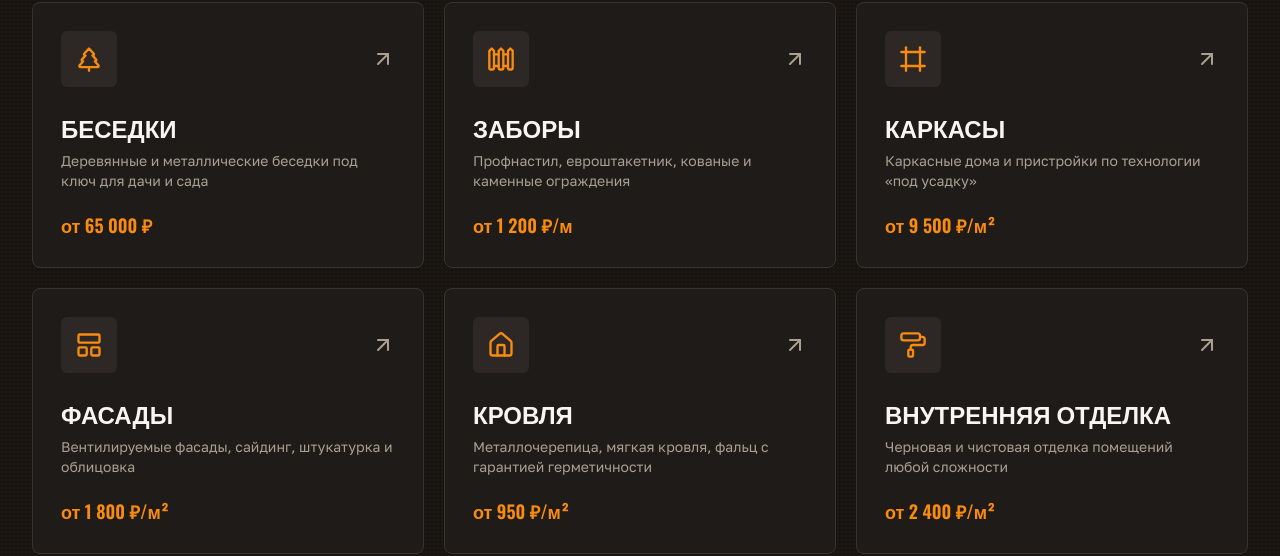
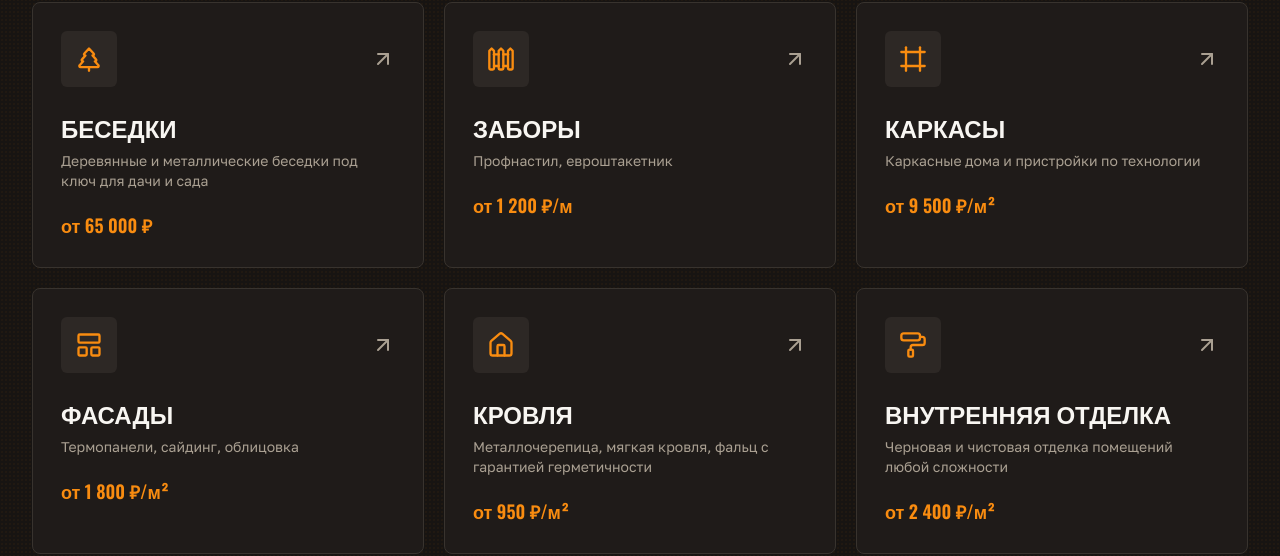
Before and after one commit to pr-poehali-dev/nizhny-construction-services, a React (Vite) app: page / in a window 1280 px wide. Shown: the part 1314-1870 px from the top of the page. Built offline with nearby package versions, Linux system fonts and the light colour scheme.

Commit message:
fix: сокращение описания заборов

```diff
--- a/src/pages/Index.tsx
+++ b/src/pages/Index.tsx
@@ -9,9 +9,9 @@ const FACADE_IMG = 'https://cdn.poehali.dev/projects/1ead2e5a-fade-4c8e-ae2a-0c5
 
 const SERVICES = [
   { icon: 'TreePine', title: 'Беседки', desc: 'Деревянные и металлические беседки под ключ для дачи и сада', price: 'от 65 000 ₽' },
-  { icon: 'Fence', title: 'Заборы', desc: 'Профнастил, евроштакетник, кованые и каменные ограждения', price: 'от 1 200 ₽/м' },
-  { icon: 'Frame', title: 'Каркасы', desc: 'Каркасные дома и пристройки по технологии «под усадку»', price: 'от 9 500 ₽/м²' },
-  { icon: 'LayoutPanelTop', title: 'Фасады', desc: 'Вентилируемые фасады, сайдинг, штукатурка и облицовка', price: 'от 1 800 ₽/м²' },
+  { icon: 'Fence', title: 'Заборы', desc: 'Профнастил, евроштакетник', price: 'от 1 200 ₽/м' },
+  { icon: 'Frame', title: 'Каркасы', desc: 'Каркасные дома и пристройки по технологии', price: 'от 9 500 ₽/м²' },
+  { icon: 'LayoutPanelTop', title: 'Фасады', desc: 'Термопанели, сайдинг, облицовка', price: 'от 1 800 ₽/м²' },
   { icon: 'Home', title: 'Кровля', desc: 'Металлочерепица, мягкая кровля, фальц с гарантией герметичности', price: 'от 950 ₽/м²' },
   { icon: 'PaintRoller', title: 'Внутренняя отделка', desc: 'Черновая и чистовая отделка помещений любой сложности', price: 'от 2 400 ₽/м²' },
 ];
```
